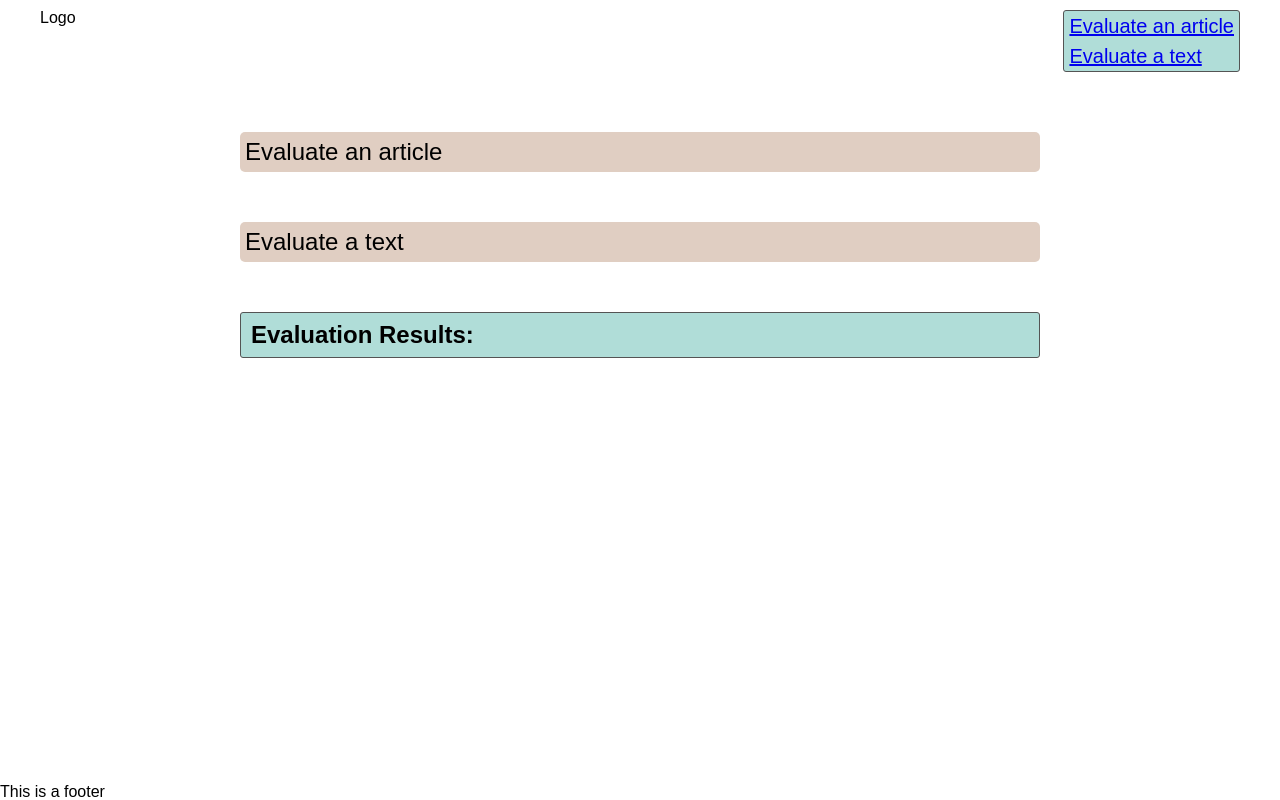
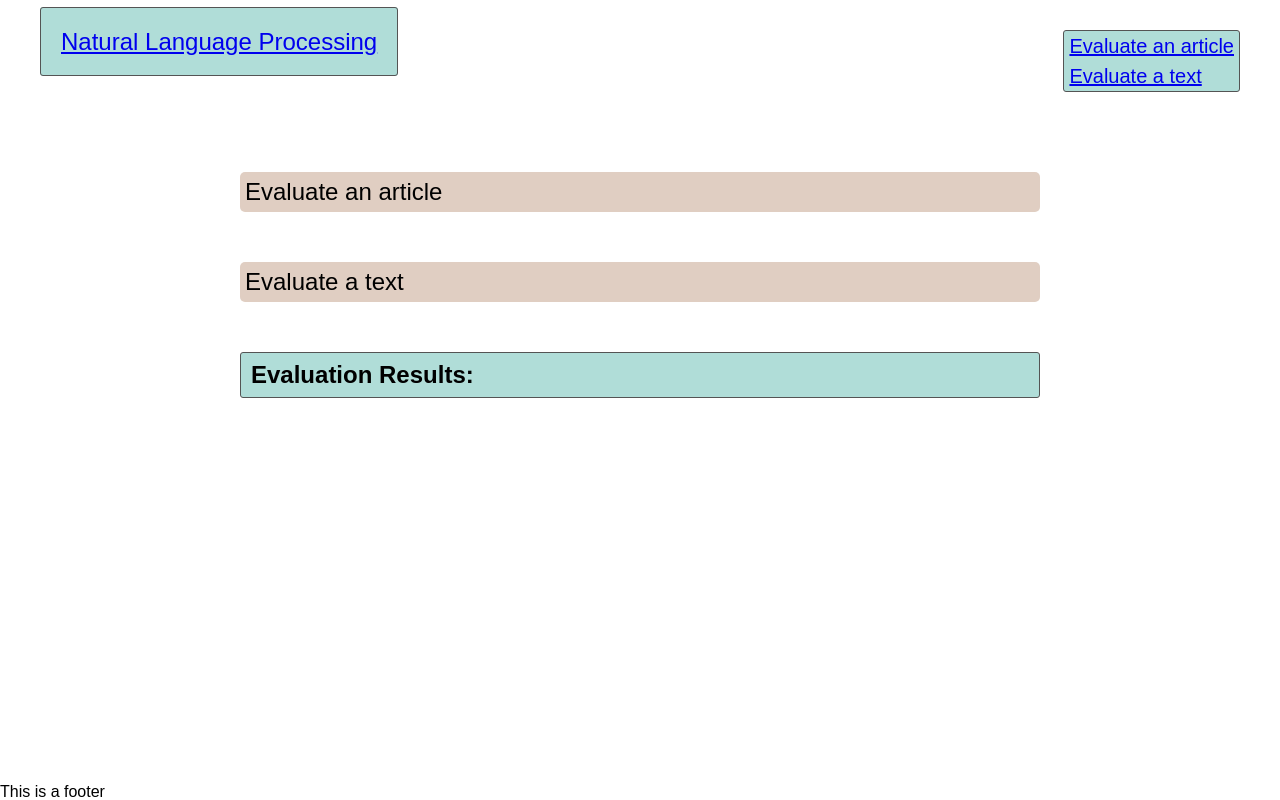
Before and after one commit to nmarkevich/evaluate-news-nlp, a website built with webpack: page src/client/views/index.html in a window 1280 px wide. Built offline with nearby package versions, Linux system fonts and the light colour scheme.

Commit message:
feat: Updating the logo

```diff
--- a/src/client/styles/header.scss
+++ b/src/client/styles/header.scss
@@ -1,7 +1,7 @@
 header {
     display: flex;
     justify-content: space-between;
-    padding: 10px 40px;
+    padding: 30px 40px;
 }
 
 .nav_menu {
@@ -16,3 +16,11 @@ header {
     padding: 5px;
     font-size: 20px;
 }
+
+#logo {
+    padding: 20px;
+    font-size: 24px;
+    background-color: #b0ddd8;
+    border: 1px solid #545454;
+    border-radius: 3px;
+}
--- a/src/client/views/index.html
+++ b/src/client/views/index.html
@@ -9,7 +9,7 @@
 
         <header>
             <div class="">
-                Logo
+                <a href="#" id="logo"> Natural Language Processing </a>
             </div>
             <div class="nav_menu">
                 <ul>
```
